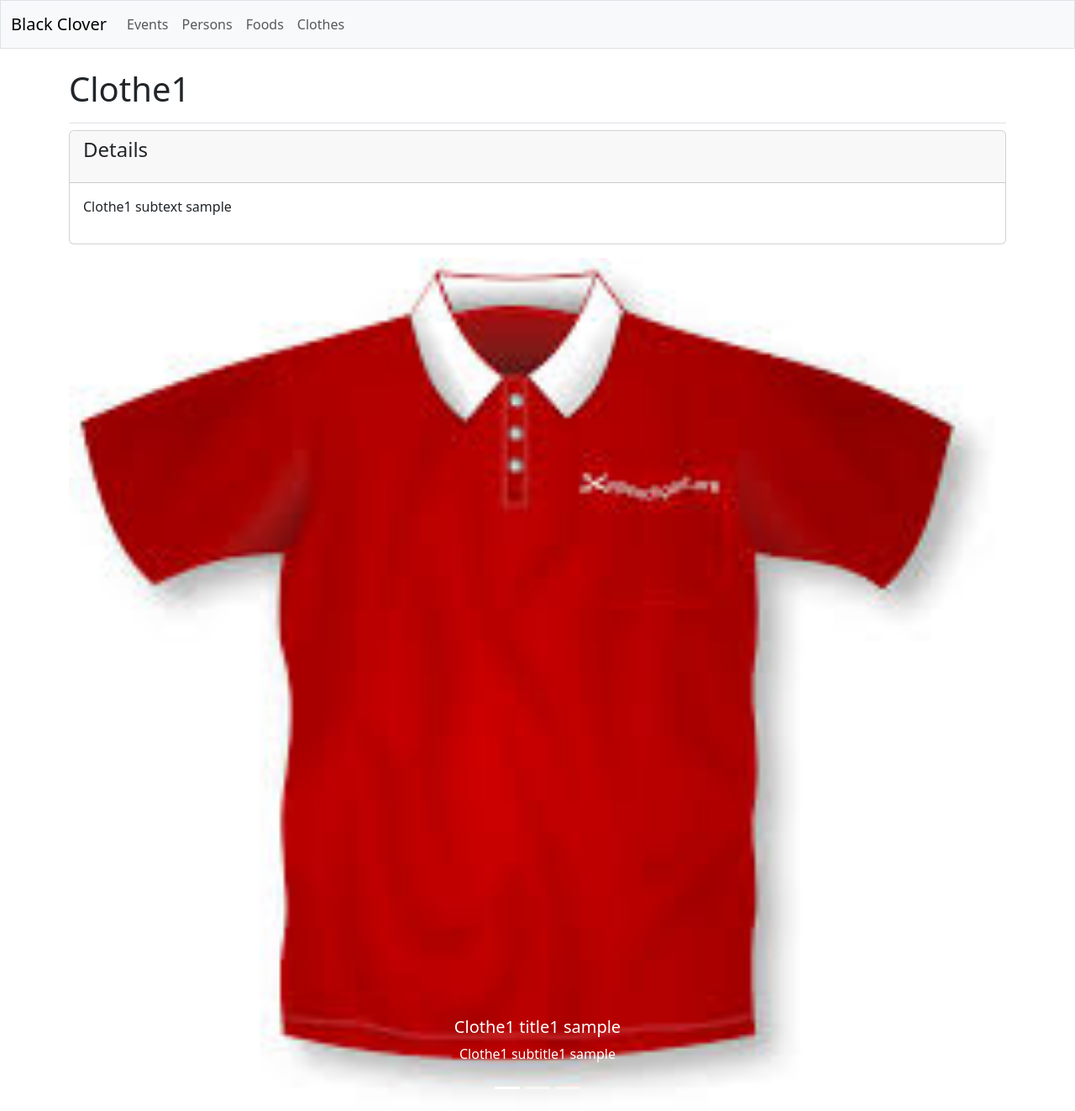
After one commit to BrianIbale/Black-Clover, a Django app: page /galleries/clothes/1/ in a window 1280 px wide. The commit adds this page. Shown: the whole page at 84% size. Run offline with Django 5.2, Linux system fonts and the light colour scheme; data comes from the database, SQL or seed files in the repository; both versions use the stored data as it was after the commit; some libraries are stand-ins or nearby versions.

Commit message:
Create clothe object

```diff
--- a/hg_project/galleries/admin.py
+++ b/hg_project/galleries/admin.py
@@ -1,5 +1,5 @@
 from django.contrib import admin
-from .models import Person, PersonDetail, PersonsImage, Event, EventDetail, EventImage, Food, FoodDetail, FoodImage
+from .models import Person, PersonDetail, PersonsImage, Event, EventDetail, EventImage, Food, FoodDetail, FoodImage, Clothe, ClotheDetail, ClotheImage
 
 # Register your models here.
 admin.site.register(Person)
@@ -11,3 +11,6 @@ admin.site.register(EventImage)
 admin.site.register(Food)
 admin.site.register(FoodDetail)
 admin.site.register(FoodImage)
+admin.site.register(Clothe)
+admin.site.register(ClotheDetail)
+admin.site.register(ClotheImage)
--- a/hg_project/galleries/models.py
+++ b/hg_project/galleries/models.py
@@ -74,3 +74,28 @@ class FoodImage(models.Model):
 
     def __str__(self):
         return self.title
+
+
+class Clothe(models.Model):
+    clothe_text = models.CharField(max_length=200)
+
+    def __str__(self):
+        return self.clothe_text
+
+
+class ClotheDetail(models.Model):
+    clothe = models.ForeignKey(Clothe, on_delete=models.CASCADE)
+    clothe_subtext = models.TextField()
+
+    def __str__(self):
+        return self.clothe_subtext
+
+
+class ClotheImage(models.Model):
+    clothe = models.ForeignKey(Clothe, on_delete=models.CASCADE)
+    image = models.ImageField(upload_to='clothes/')
+    title = models.CharField(max_length=150)
+    sub_title = models.CharField(max_length=100)
+
+    def __str__(self):
+        return self.title
--- a/hg_project/galleries/templates/galleries/base.html
+++ b/hg_project/galleries/templates/galleries/base.html
@@ -36,6 +36,8 @@
                 Persons</a></li>
             <a class="nav-link" href="{% url 'galleries:foods' %}">
                 Foods</a></li>
+            <a class="nav-link" href="{% url 'galleries:clothes' %}">
+                Clothes</a></li>
         </ul> <!-- End of links on left side of navbar -->
 
 
--- /dev/null
+++ b/hg_project/galleries/templates/galleries/clothe_detail.html
@@ -0,0 +1,54 @@
+{% extends 'galleries/base.html' %}
+
+
+{% block page_header %}
+  <h1>{{ clothe.clothe_text }}</h1>
+{% endblock page_header %}
+
+
+{% block content %}
+
+
+  {% for clothe_detail in clothe_details %}
+    <div class="card mb-3">
+      <!-- Card header with timestamp and edit link -->
+      <h4 class="card-header">
+        <p>Details</p>
+      </h4>
+      <!-- Card body with entry text -->
+      <div class="card-body">{{ clothe_detail.clothe_subtext|linebreaks }}</div>
+    </div>
+  {% empty %}
+    <p>There are no details for this clothe yet.</p>
+  {% endfor %}
+
+
+  <div id="carouselExampleCaptions" class="carousel slide">
+    <div class="carousel-indicators">
+      <button type="button" data-bs-target="#carouselExampleCaptions" data-bs-slide-to="0" class="active" aria-current="true" aria-label="Slide 1"></button>
+      <button type="button" data-bs-target="#carouselExampleCaptions" data-bs-slide-to="1" aria-label="Slide 2"></button>
+      <button type="button" data-bs-target="#carouselExampleCaptions" data-bs-slide-to="2" aria-label="Slide 3"></button>
+    </div>
+
+    <div class="carousel-inner">
+      {% for image in images %}
+        <div class="carousel-item {% if forloop.counter0 == 0 %}active{% endif %}">
+          <img src="{{ image.image.url }}" class="d-block w-100" alt="...">
+          <div class="carousel-caption d-none d-md-block">
+            <h5>{{ image.title }}</h5>
+            <p>{{ image.sub_title }}</p>
+          </div>
+        </div>
+      {% endfor %}
+    </div>
+    <button class="carousel-control-prev" type="button" data-bs-target="#carouselExampleCaptions" data-bs-slide="prev">
+      <span class="carousel-control-prev-icon" aria-hidden="true"></span>
+      <span class="visually-hidden">Previous</span>
+    </button>
+    <button class="carousel-control-next" type="button" data-bs-target="#carouselExampleCaptions" data-bs-slide="next">
+      <span class="carousel-control-next-icon" aria-hidden="true"></span>
+      <span class="visually-hidden">Next</span>
+    </button>
+  </div>
+
+{% endblock content %}
--- a/hg_project/galleries/urls.py
+++ b/hg_project/galleries/urls.py
@@ -21,6 +21,11 @@ urlpatterns = [
 
     # Page that shows all foods.
     path('foods', views.foods, name='foods'),
-    # Detail page for a single event.
+    # Detail page for a single food.
     path('foods/<int:food_id>/', views.food_detail, name='food_detail'),
+
+    # Page that shows all clothes.
+    path('clothes', views.clothes, name='clothes'),
+    # Detail page for a single clothe.
+    path('clothes/<int:clothe_id>/', views.clothe_detail, name='clothe_detail'),
 ]
--- a/hg_project/galleries/views.py
+++ b/hg_project/galleries/views.py
@@ -1,6 +1,6 @@
 from django.shortcuts import render
 
-from .models import Person, Event, EventImage, PersonsImage, Food, FoodImage
+from .models import Person, Event, EventImage, PersonsImage, Food, FoodImage, Clothe, ClotheImage
 
 # Create your views here.
 def index(request):
@@ -57,3 +57,20 @@ def food_detail(request, food_id):
     food_details = food.fooddetail_set.all()
     context = {'food': food, 'food_details': food_details, 'images': images}
     return render(request, 'galleries/food_detail.html', context)
+
+
+def clothes(request):
+    """Show all clothes."""
+    clothes = Clothe.objects.all()
+    context = {'clothes': clothes}
+    return render(request, 'galleries/clothes.html', context)
+
+
+def clothe_detail(request, clothe_id):
+    """Show a single clothe's details with images."""
+    clothe = Clothe.objects.get(id=clothe_id)
+    images = ClotheImage.objects.filter(clothe=clothe)
+
+    clothe_details = clothe.clothedetail_set.all()
+    context = {'clothe': clothe, 'clothe_details': clothe_details, 'images': images}
+    return render(request, 'galleries/clothe_detail.html', context)
```
Also changed, not shown: hg_project/galleries/templates/galleries/clothes.html (added, +24 -0 lines), hg_project/clothes/Clothe1_image1_sample.jpg (added), hg_project/clothes/Clothe1_image2_sample.jpg (added), hg_project/clothes/Clothe2_image1_sample.jpg (added), hg_project/clothes/Clothe2_image2_sample.jpg (added), hg_project/db.sqlite3, hg_project/galleries/migrations/0008_clothe_clothedetail_clotheimage.py (added).
